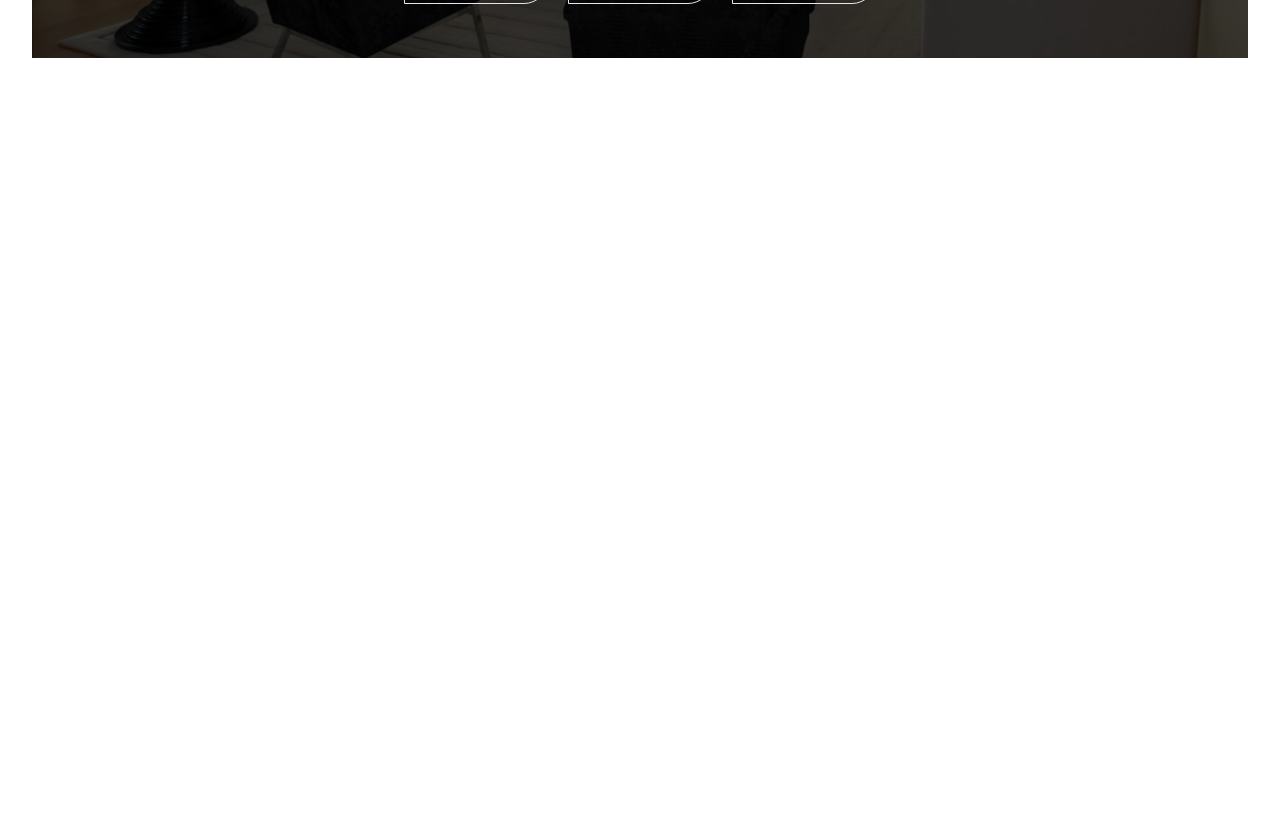
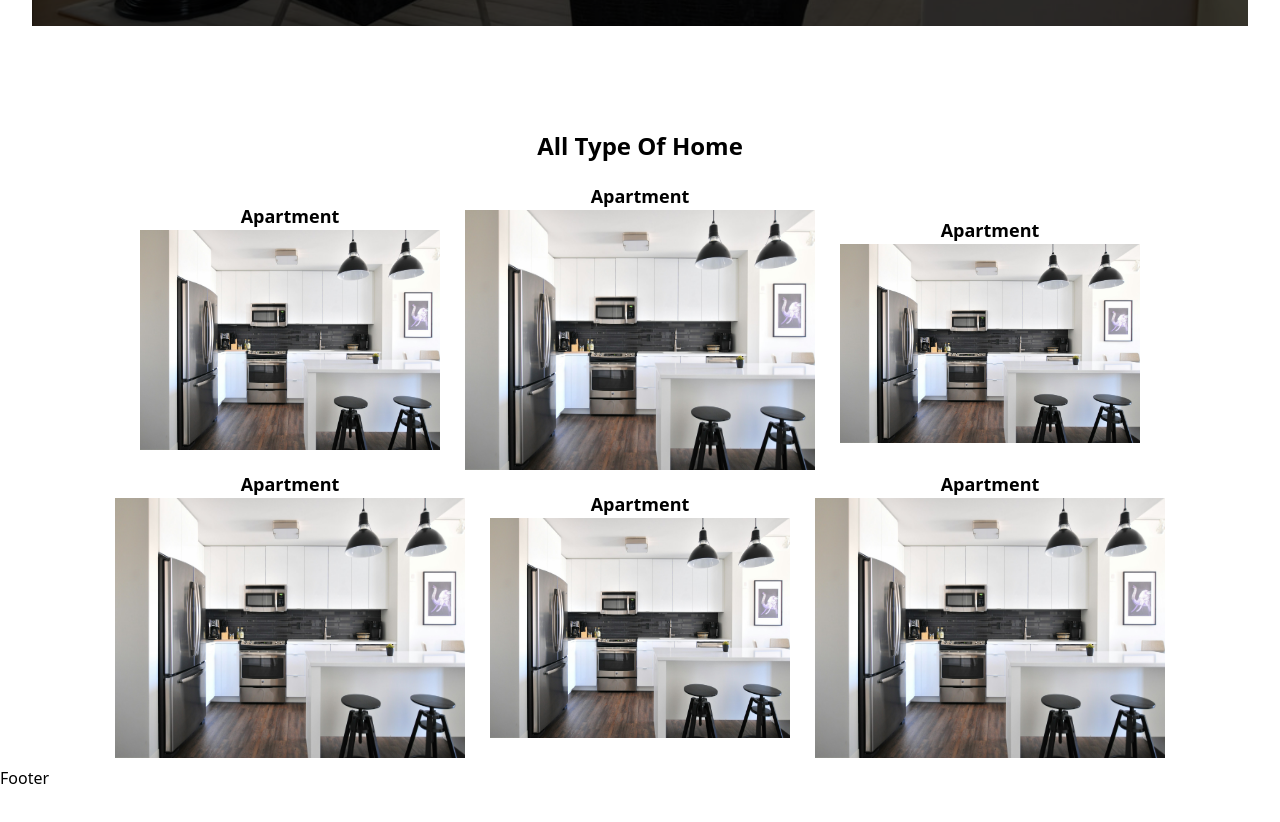
Before and after one commit to mihret1/yeneBet--mern-stack, a React (Vite) app in the folder client/: page / in a window 1280 px wide. Shown: the part 1140-1962 px from the top of the page. After the commit the page ends 1930 px from the top, so only its background shows below. Built offline with nearby package versions, Linux system fonts and the light colour scheme.

Commit message:
done the type of home part

```diff
--- a/client/src/index.css
+++ b/client/src/index.css
@@ -51,3 +51,8 @@
 .linke a:active{
     color:orange
 }
+
+
+.Type div{
+   @apply text-center font-semibold text-lg
+}
--- a/client/src/pages/Home.jsx
+++ b/client/src/pages/Home.jsx
@@ -9,6 +9,8 @@ import HouseOutlinedIcon from '@mui/icons-material/HouseOutlined';
 import VpnKeyOutlinedIcon from '@mui/icons-material/VpnKeyOutlined';
 import AddHomeOutlinedIcon from '@mui/icons-material/AddHomeOutlined';
 
+import imgg from '../assets/T/t3.jpg'
+
 function Home() {
   const [isDrop,setIsDrop]=useState(false)
   const [location,setLocation]=useState('')
@@ -16,7 +18,7 @@ function Home() {
   const [type,setType]=useState(0)
 
   return (
-    <div className='flex flex-col gap-24'>
+    <div className='flex flex-col gap-16'>
 
       <section className="partOne h-[630px] max-ml:h-[700px] bg-no-repeat" >
       <div className='insideOne'>
@@ -129,7 +131,41 @@ function Home() {
       </section>
 
 
-     <section className='h-[1000px]'></section>
+     <section className='px-3 py-2  flex flex-col items-center  '>
+      <h1 className='font-bold text-2xl pb-5'> All Type Of Home</h1>
+       <div className='Type grid grid-cols-3 justify-items-center	 justify-center items-center  '>
+
+           <div >
+            Apartment
+            <img src={imgg} className='h-[220px] w-[300px]'/>
+           </div>
+
+           <div>
+            Apartment
+            <img src={imgg}  className='h-[260px] w-[350px]'/>
+           </div>
+
+           <div className='h-[220px] w-[300px]'>
+            Apartment
+            <img src={imgg} />
+           </div>
+
+           <div>
+            Apartment
+            <img src={imgg}   className='h-[260px] w-[350px]'/>
+           </div>
+
+           <div>
+            Apartment
+            <img src={imgg} className='h-[220px] w-[300px]'/>
+           </div>
+
+           <div>
+            Apartment
+            <img src={imgg}  className='h-[260px] w-[350px]' />
+           </div>
+       </div>
+     </section>
 
 
 
```
